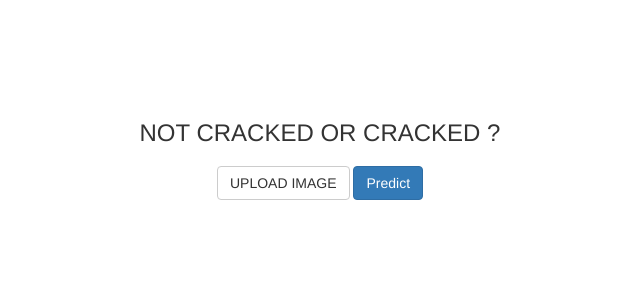
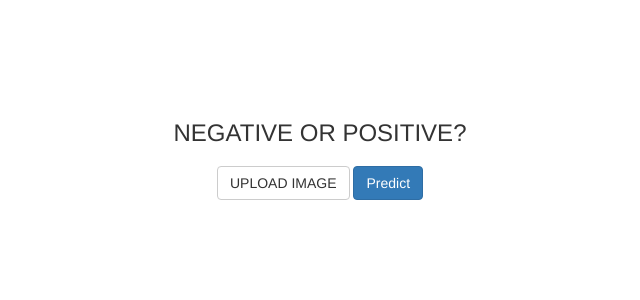
Before and after one commit to siddharthdhote/Road-V3, a Flask app: page / in a window 1280 px wide. Shown: the top 300 px of the page, without its empty margins (320-960 px from the left). Run offline with Flask 2, Linux system fonts and the light colour scheme; some libraries are stand-ins or nearby versions.

Commit message:
Update index.html

```diff
--- a/templates/index.html
+++ b/templates/index.html
@@ -1,7 +1,7 @@
 <html>
 <head>
   <meta charset="UTF-8">
-  <title>Not Cracked or Cracked ?</title>
+  <title>Negative or Positive?</title>
       <!-- Latest compiled and minified CSS -->
     <link rel="stylesheet" href="https://maxcdn.bootstrapcdn.com/bootstrap/3.3.7/css/bootstrap.min.css">
     <link rel="shortcut icon" href="{{ url_for('static', filename='img/favicon.ico') }}" type="image/x-icon">
@@ -45,7 +45,7 @@
 <div class="container" style="margin: auto;width: 40%; text-align: center; margin-top: 70px;  text-transform: uppercase">
 
 
-  <h3 style="margin: auto;width: 80%; text-align: center; margin-top: 50px;  text-transform: uppercase">Not Cracked or Cracked ?</h3>
+  <h3 style="margin: auto;width: 80%; text-align: center; margin-top: 50px;  text-transform: uppercase">Negative or Positive?</h3>
 
    <div style="text-align: center; margin-top: 20px">
    </div>
@@ -64,4 +64,5 @@
         <img id="loading_image" style="display: none" src="{{ url_for('static', filename='img/loading_.gif')}}">
     </div>
 </div>
+</body>
 </html>
```
